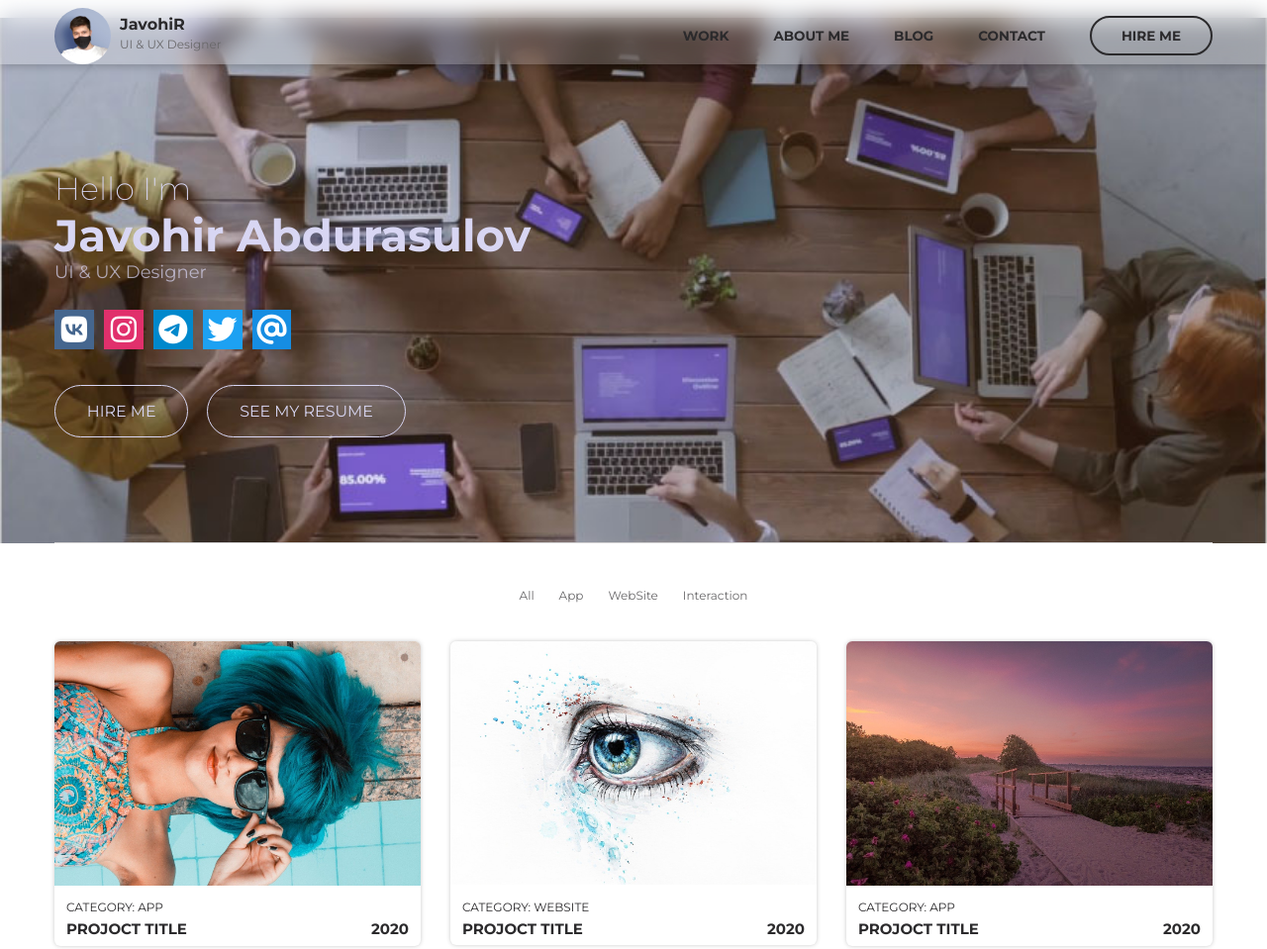
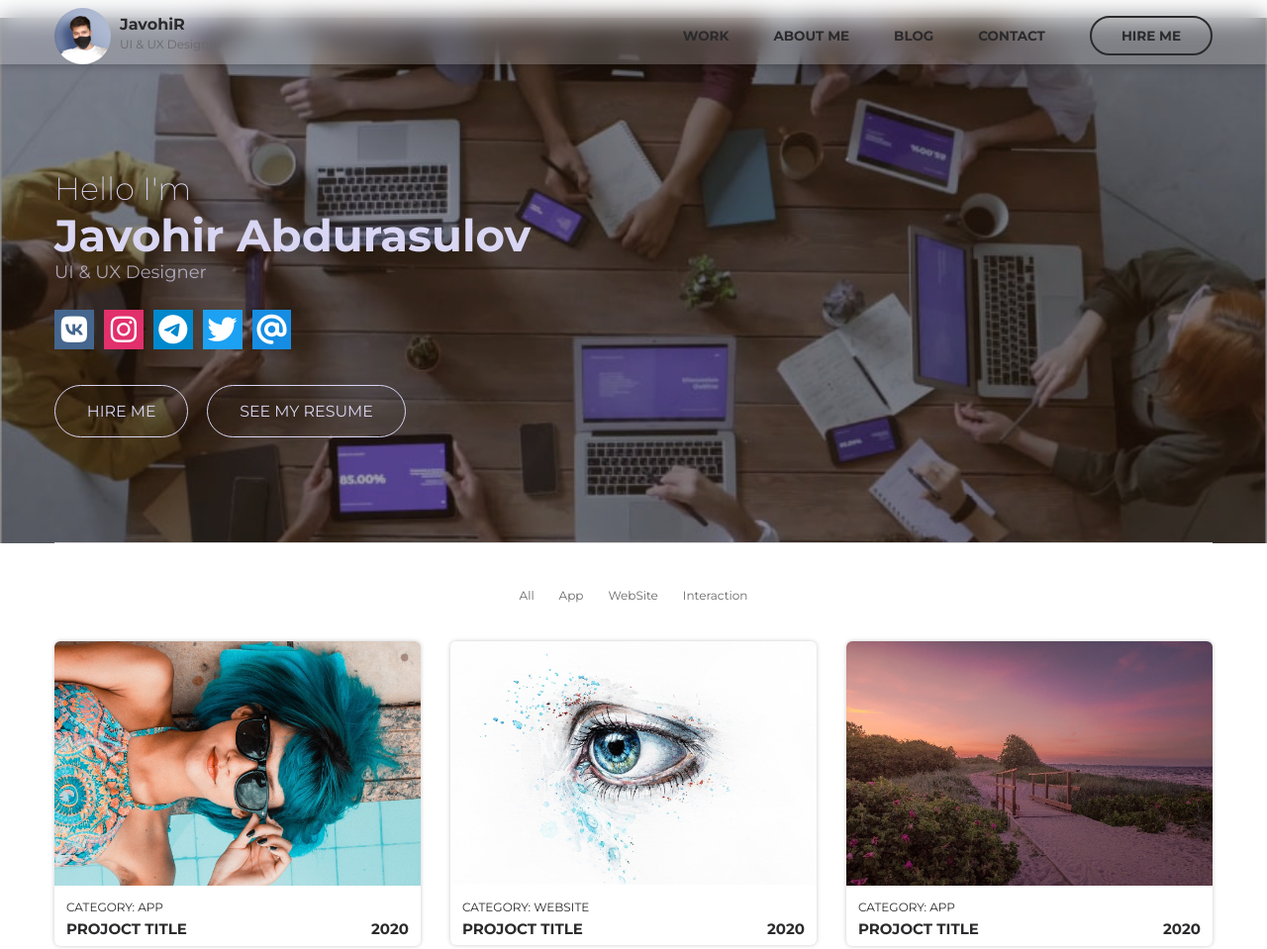
Before and after one commit to joha13dev/Site-Portfolio, a plain HTML site: page index.html in a window 1280 px wide. Shown: the top 959 px of the page at 99% size. Drawn offline with nearby package versions, Linux system fonts and the light colour scheme.

Commit message:
Update index.html

```diff
--- a/index.html
+++ b/index.html
@@ -35,7 +35,7 @@
             </div>
         </div>
     </header>
-
+    <div style="background-color: rgba(0, 0, 0, 0.3);">
     <section class="intro" data-vide-bg="source/video/teamWork">
         <div class="container">
             <div class="intro_inner">
@@ -69,6 +69,7 @@
             </div>
         </div>
     </section>
+    </div>
 
 
     <div class="works">
```
